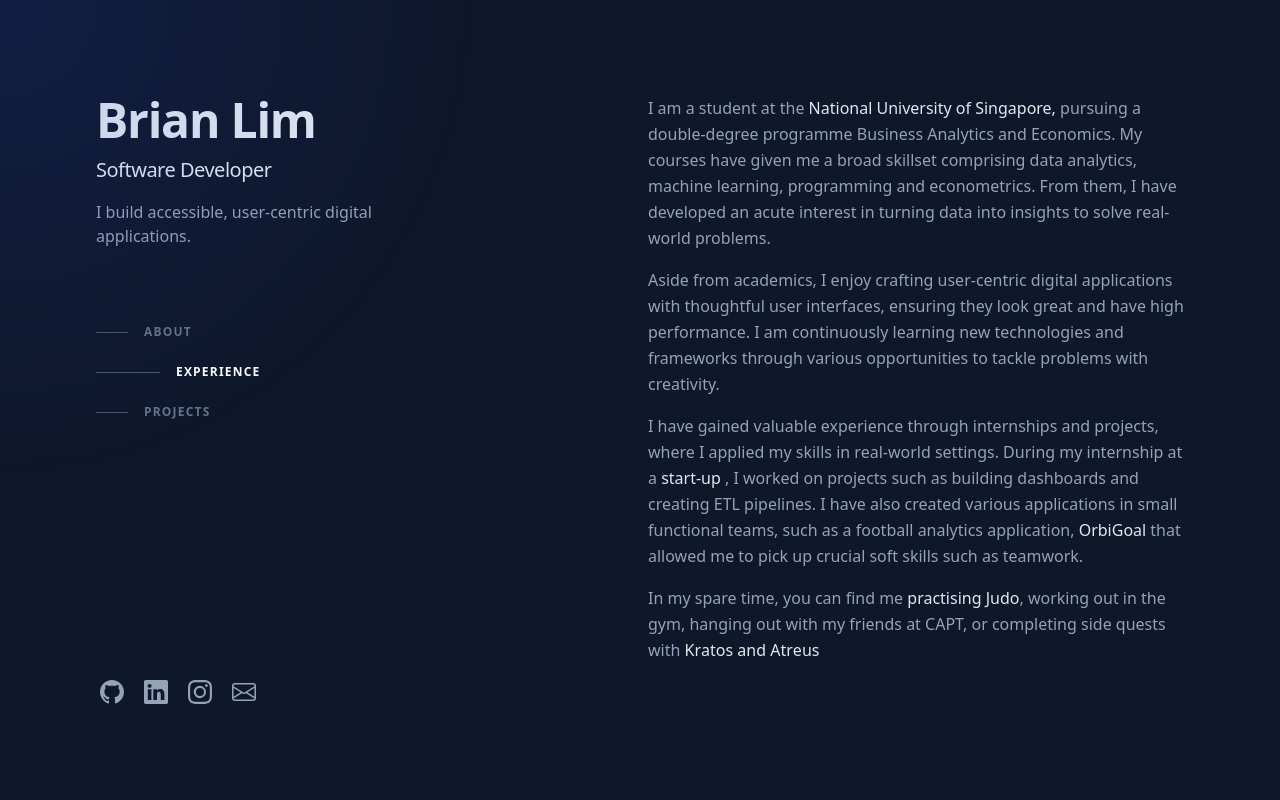
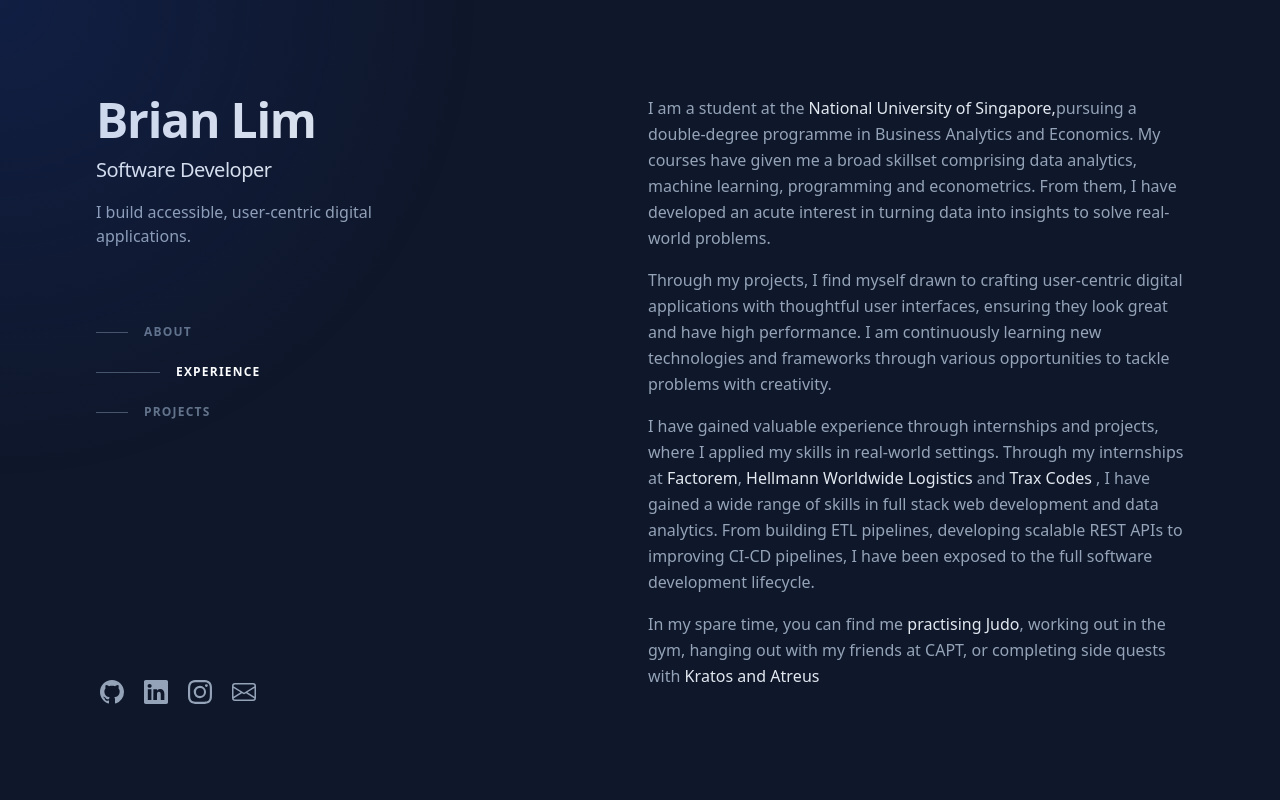
Before and after one commit to brianxlim/portfolio, a React (Vite) app: page / in a window 1280 px wide. Shown: the top 800 px of the page. Built offline with nearby package versions, Linux system fonts and the light colour scheme.

Commit message:
fix: about page content change

```diff
--- a/src/pages/About.tsx
+++ b/src/pages/About.tsx
@@ -11,31 +11,51 @@
                 >
                     National University of Singapore,
                 </a>
-                <span> pursuing a double-degree programme Business Analytics and Economics. My courses have given me a broad skillset comprising data analytics, machine learning, programming and econometrics. From them, I have developed an acute interest in turning data into insights to solve real-world problems.</span>
+                <span>
+                    pursuing a double-degree programme in Business Analytics and Economics.
+                    My courses have given me a broad skillset comprising data analytics, machine learning, programming and econometrics.
+                    From them, I have developed an acute interest in turning data into insights to solve real-world problems.
+                </span>
             </p>
             <p className="mb-4">
-                Aside from academics, I enjoy crafting user-centric digital applications with thoughtful user interfaces, ensuring they look great and have high performance. I am continuously learning new technologies and frameworks through various opportunities to tackle problems with creativity.
+                Through my projects, I find myself drawn to crafting user-centric digital applications with thoughtful user interfaces,
+                ensuring they look great and have high performance.
+                I am continuously learning new technologies and frameworks through various opportunities to tackle problems with creativity.
             </p>
             <p className="mb-4">
-                <span>I have gained valuable experience through internships and projects, where I applied my skills in real-world settings. During my internship at a </span>
+                <span>
+                    I have gained valuable experience through internships and projects, where I applied my skills in real-world settings.
+                    Through my internships at&nbsp;
+                </span>
                 <a
                     className="font-boldWithLink"
                     href="https://www.linkedin.com/posts/brianxlim_grateful-internship-factorem-activity-7226543170342248448-6DXy/"
                     target="_blank"
                     rel="noreferrer noopener"
                 >
-                    start-up
-                </a>
-                <span> , I worked on projects such as building dashboards and creating ETL pipelines. I have also created various applications in small functional teams, such as a football analytics application, </span>
+                    Factorem
+                </a>,&nbsp;
                 <a
                     className="font-boldWithLink"
-                    href="https://github.com/OrbiGoal/OrbiGoal"
+                    href="https://hellmann.com/en"
                     target="_blank"
                     rel="noreferrer noopener"
                 >
-                    OrbiGoal
+                    Hellmann Worldwide Logistics
+                </a>&nbsp;and&nbsp;
+                <a
+                    className="font-boldWithLink"
+                    href="https://trax.co"
+                    target="_blank"
+                    rel="noreferrer noopener"
+                >
+                    Trax Codes&nbsp;
                 </a>
-                <span> that allowed me to pick up crucial soft skills such as teamwork.</span>
+                <span>
+                    , I have gained a wide range of skills in full stack web development and data analytics.
+                    From building ETL pipelines, developing scalable REST APIs to improving CI-CD pipelines,
+                    I have been exposed to the full software development lifecycle.
+                </span>
             </p>
             <p className="mb-4">
                 <span>In my spare time, you can find me </span>
```
